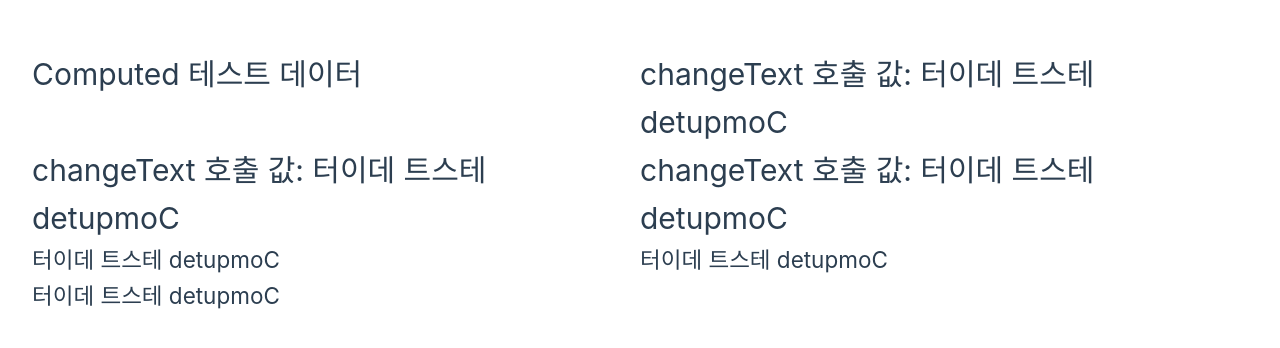
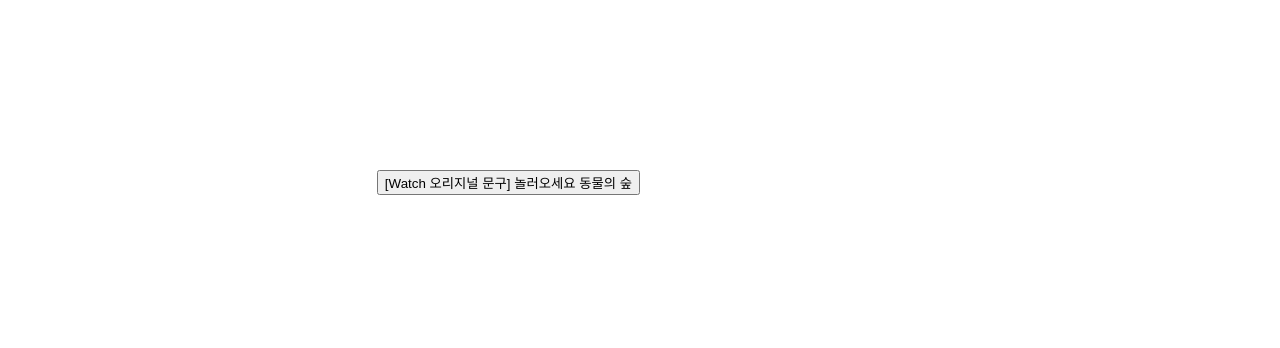
Before and after one commit to devmeeple/vue-in-action, a Vue app: page / in a window 1280 px wide. Shown: the part 218-566 px from the top of the page. Built offline with nearby package versions, Linux system fonts and the light colour scheme.

Commit message:
feat: 감시자(Watchers)

```diff
--- a/src/App.vue
+++ b/src/App.vue
@@ -1,29 +1,21 @@
 <template>
-  <h1>{{ text }}</h1>
-
-  <!-- 3번 호출-->
-  <h1>changeText 호출 값: {{ changeText() }}</h1>
-  <h1>changeText 호출 값: {{ changeText() }}</h1>
-  <h1>changeText 호출 값: {{ changeText() }}</h1>
-
-  <!-- Computed 1번만 호출, 캐싱(Cashing) -->
-  <h2>{{ computedText }}</h2>
-  <h2>{{ computedText }}</h2>
-  <h2>{{ computedText }}</h2>
+  <button @click="changeMessage">{{ message }}</button>
+  <p>{{ watchMessage }}</p>
 </template>
 
 <script setup lang="ts">
-import { computed, ref } from 'vue';
+import { ref, watch } from 'vue';
 
-const text = ref('Computed 테스트 데이터');
-const changeText = () => {
-  console.log(`함수 호출 ${text.value}`);
-  return text.value.split('').reverse().join('');
+const message = ref('[Watch 오리지널 문구] 놀러오세요 동물의 숲');
+const watchMessage = ref('');
+
+const changeMessage = () => {
+  console.log('함수 호출');
+  message.value = '변경된 메세지';
 };
 
-const computedText = computed(() => {
-  console.log(`Computed 함수 호촐 ${text.value}`);
-  return text.value.split('').reverse().join('');
+watch(message, () => {
+  watchMessage.value = 'Watch 동작';
 });
 </script>
 
```
Also changed, not shown: 1 other file (tests, documents, lock files or other folders).
